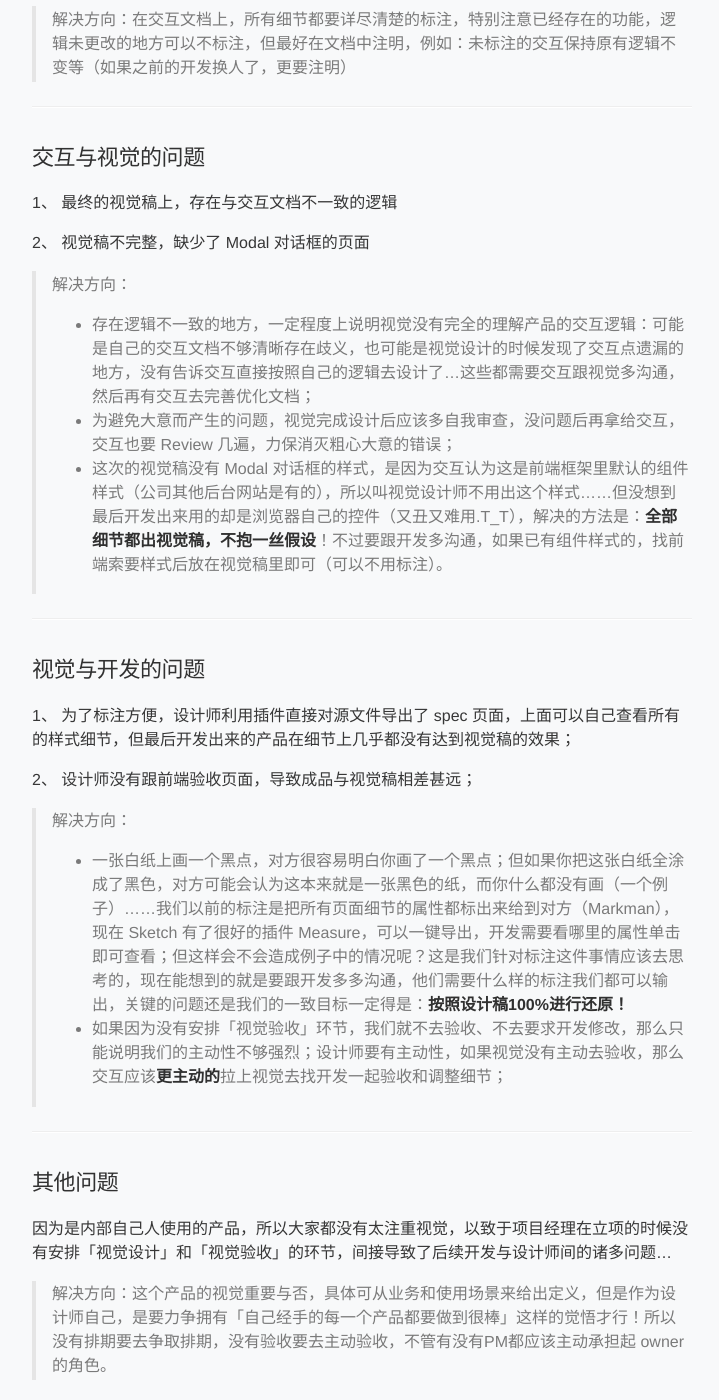
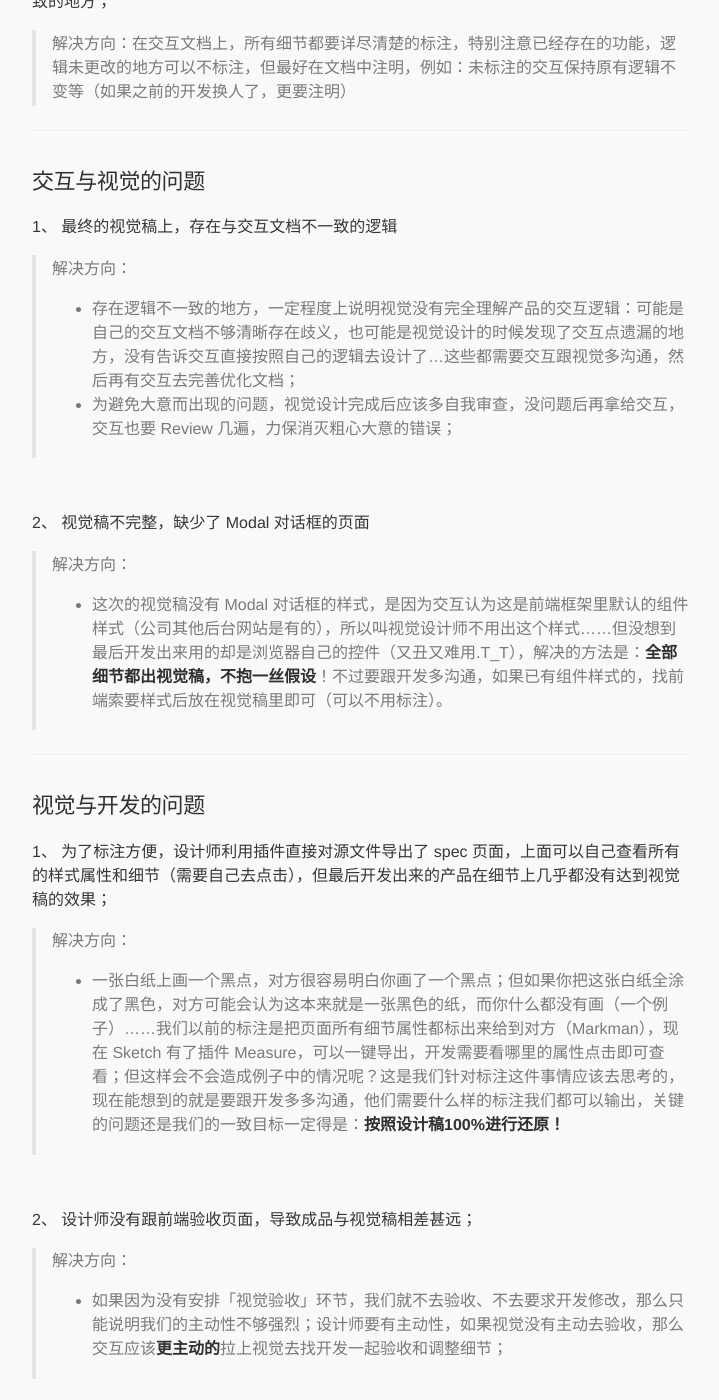
Before and after one commit to zifeixu85/zifeixu.github.io, a Jekyll site: the page built from _posts/2015-12-21-digging-pit-guide.md, in a window 1280 px wide and 1400 px high, scrolled down 1523 px. Shown: the whole window, without its empty margins (278-997 px from the left). Built offline with Jekyll 4.4.1, drawn with Linux system fonts in a browser that asks for light colours; some web fonts are replaced; Markdown is read by kramdown in place of the engine named in the settings; comment, search, counter and statistics services are not loaded; some of the changed text lies outside the part shown.

Commit message:
commit all

```diff
--- a/_posts/2015-12-21-digging-pit-guide.md
+++ b/_posts/2015-12-21-digging-pit-guide.md
@@ -2,14 +2,14 @@
 layout: post
 title: 挖坑指南（一）- 设计与开发的沟通
 category: product design
-description: 正儿八经做交互的这一年多，挖过了太多的坑，而且还会掉同一个坑里好几次，遂决定制作「挖坑指南」，再一次的挖坑，是为了把它们填上，多走点平坦之路。本系列第一篇说说最近做的内部产品，主要的问题是设计与开发之间的沟通...... <img src=http://qiniu.zifeixu.com/%E6%8C%96%E5%9D%91%E6%8C%87%E5%8D%97_%E5%8D%9A%E5%AE%A2.png></img>
+description: 做交互的这一两年，挖过许多坑，有时还会掉同一个坑里好几次，是没有看到问题的核心还是没找到解决之道呢？现在将这些挖坑经历写出来，说是「挖坑指南」，其实是为了把坑填上，以后不再犯同样的错误。本文说说最近做的内部产品，总结的问题是设计与开发之间的沟通。 <img src=http://qiniu.zifeixu.com/%E6%8C%96%E5%9D%91%E6%8C%87%E5%8D%97_%E5%8D%9A%E5%AE%A2.png></img>
 ---
 
 ![](http://qiniu.zifeixu.com/%E6%8C%96%E5%9D%91%E6%8C%87%E5%8D%97_%E5%8D%9A%E5%AE%A2.png)
 
-正儿八经做交互的这一年多，挖过了太多的坑，而且还会掉同一个坑里好几次，遂决定制作「挖坑指南」，再一次的挖坑，是为了把它们填上，多走点平坦之路。
+做交互的这一两年，挖过许多坑，有时还会掉同一个坑里好几次，是没有看到问题的核心还是没找到解决之道呢？现在将这些挖坑经历写出来，说是「挖坑指南」，其实是为了把坑填上，以后不再犯同样的错误。
 
-作为本系列开篇，先说说最近在做的一个后台系统吧：这个产品是公司内部使用，本以为还蛮简单的一个东西，结果也踩出了好几个坑，最后的结果就是开发出来的产品跟设计稿的差距还蛮大......
+先说说最近在做的一个后台系统，这个产品是公司内部使用，本以为蛮简单的一个东西，结果也挖出了好几个坑，最后的结果就是开发出来的产品跟设计稿的差距很大，事后总结问题还是出在设计与开发的沟通上。
 
 > By the way，如果问为什么开发要按照设计稿去做？肯定是因为你的产品思路清晰，你的设计逻辑合理，你的业务场景让大家了解并认可，以这些为前提，你才能让工程师按照你的设计稿去设计和开发；这是一个大前提，这里就不细讲了，主要还是说说沟通和协作的过程。
 
@@ -46,25 +46,35 @@ description: 正儿八经做交互的这一年多，挖过了太多的坑，而
 
 1、 最终的视觉稿上，存在与交互文档不一致的逻辑
 
+> 解决方向：
+>
+> - 存在逻辑不一致的地方，一定程度上说明视觉没有完全理解产品的交互逻辑：可能是自己的交互文档不够清晰存在歧义，也可能是视觉设计的时候发现了交互点遗漏的地方，没有告诉交互直接按照自己的逻辑去设计了…这些都需要交互跟视觉多沟通，然后再有交互去完善优化文档；
+> - 为避免大意而出现的问题，视觉设计完成后应该多自我审查，没问题后再拿给交互，交互也要 Review 几遍，力保消灭粗心大意的错误；
+
+<br>
+
 2、 视觉稿不完整，缺少了 Modal 对话框的页面
 
 > 解决方向：
 >
-> - 存在逻辑不一致的地方，一定程度上说明视觉没有完全的理解产品的交互逻辑：可能是自己的交互文档不够清晰存在歧义，也可能是视觉设计的时候发现了交互点遗漏的地方，没有告诉交互直接按照自己的逻辑去设计了…这些都需要交互跟视觉多沟通，然后再有交互去完善优化文档；
-> - 为避免大意而产生的问题，视觉完成设计后应该多自我审查，没问题后再拿给交互，交互也要 Review 几遍，力保消灭粗心大意的错误；
 > - 这次的视觉稿没有 Modal 对话框的样式，是因为交互认为这是前端框架里默认的组件样式（公司其他后台网站是有的），所以叫视觉设计师不用出这个样式......但没想到最后开发出来用的却是浏览器自己的控件（又丑又难用.T\_T），解决的方法是：**全部细节都出视觉稿，不抱一丝假设**！不过要跟开发多沟通，如果已有组件样式的，找前端索要样式后放在视觉稿里即可（可以不用标注）。
 
 ---
 
 ### 视觉与开发的问题
 
-1、 为了标注方便，设计师利用插件直接对源文件导出了 spec 页面，上面可以自己查看所有的样式细节，但最后开发出来的产品在细节上几乎都没有达到视觉稿的效果；
+1、 为了标注方便，设计师利用插件直接对源文件导出了 spec 页面，上面可以自己查看所有的样式属性和细节（需要自己去点击），但最后开发出来的产品在细节上几乎都没有达到视觉稿的效果；
+
+> 解决方向：
+>
+> -  一张白纸上画一个黑点，对方很容易明白你画了一个黑点；但如果你把这张白纸全涂成了黑色，对方可能会认为这本来就是一张黑色的纸，而你什么都没有画（一个例子）......我们以前的标注是把页面所有细节属性都标出来给到对方（Markman），现在 Sketch 有了插件 Measure，可以一键导出，开发需要看哪里的属性点击即可查看；但这样会不会造成例子中的情况呢？这是我们针对标注这件事情应该去思考的，现在能想到的就是要跟开发多多沟通，他们需要什么样的标注我们都可以输出，关键的问题还是我们的一致目标一定得是：**按照设计稿100%进行还原！**
+
+<br>
 
 2、 设计师没有跟前端验收页面，导致成品与视觉稿相差甚远；
 
 > 解决方向：
 >
-> -  一张白纸上画一个黑点，对方很容易明白你画了一个黑点；但如果你把这张白纸全涂成了黑色，对方可能会认为这本来就是一张黑色的纸，而你什么都没有画（一个例子）......我们以前的标注是把所有页面细节的属性都标出来给到对方（Markman），现在 Sketch 有了很好的插件 Measure，可以一键导出，开发需要看哪里的属性单击即可查看；但这样会不会造成例子中的情况呢？这是我们针对标注这件事情应该去思考的，现在能想到的就是要跟开发多多沟通，他们需要什么样的标注我们都可以输出，关键的问题还是我们的一致目标一定得是：**按照设计稿100%进行还原！**
 > - 如果因为没有安排「视觉验收」环节，我们就不去验收、不去要求开发修改，那么只能说明我们的主动性不够强烈；设计师要有主动性，如果视觉没有主动去验收，那么交互应该**更主动的**拉上视觉去找开发一起验收和调整细节；
 
 ---
```
Also changed, not shown: 3 other files.
